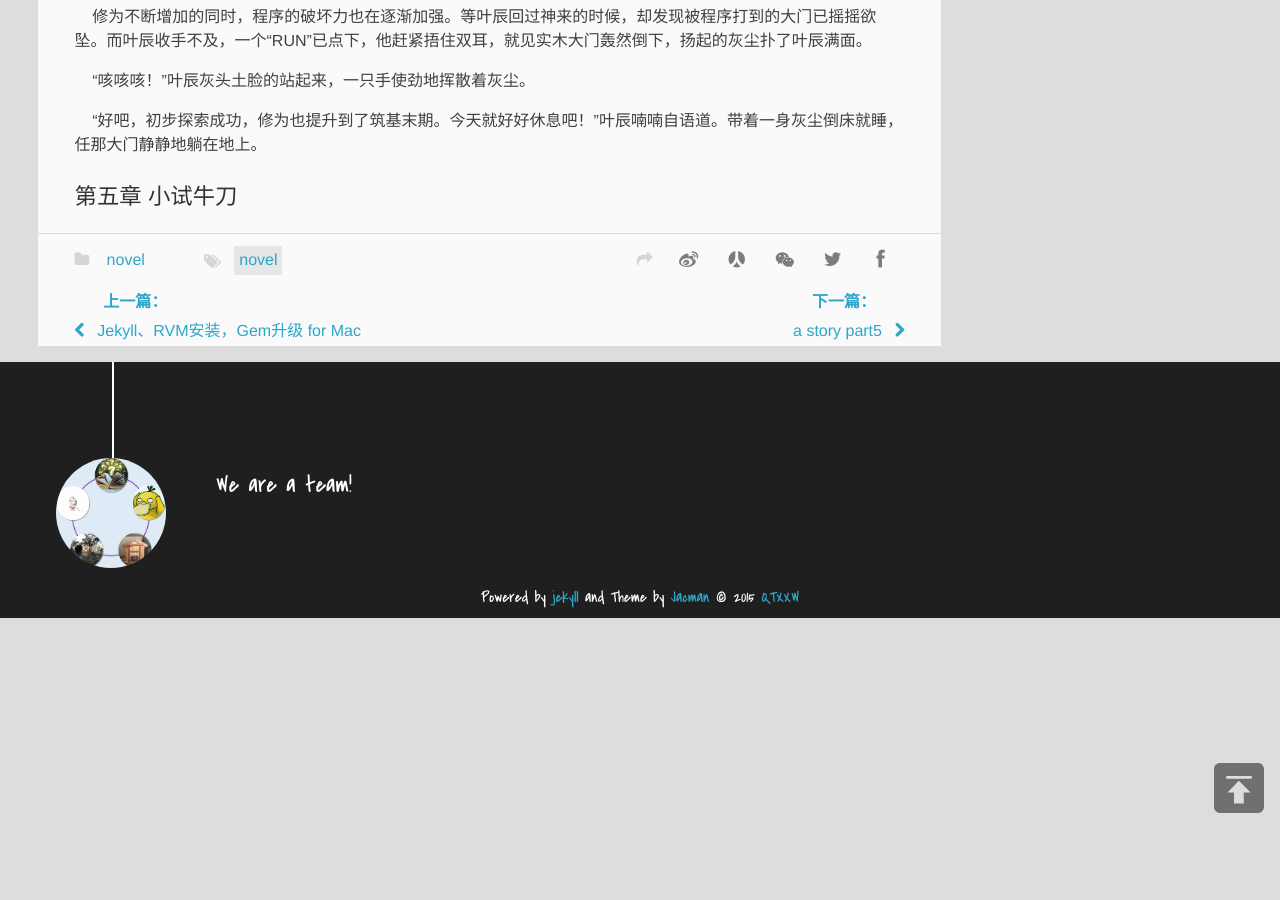
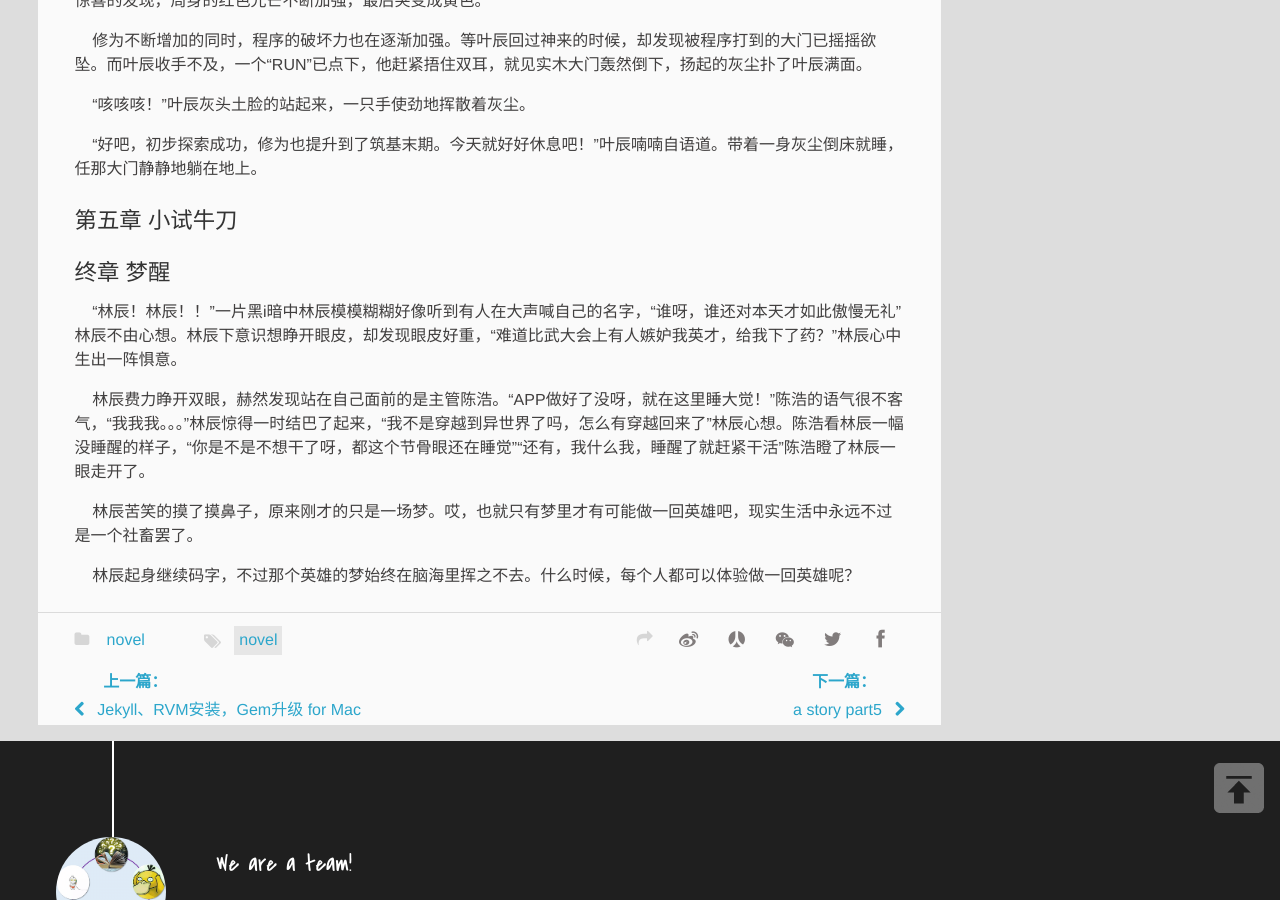
Before and after one commit to Simpleyyt/jekyll-jacman, a Jekyll site: the page built from _posts/2020-12-15-a-novel.md, in a window 1280 px wide and 900 px high, scrolled down 2308 px. Built offline with Jekyll 4.4.1, drawn with Linux system fonts in a browser that asks for light colours.

Commit message:
Update 2020-12-15-a-novel.md
将首章和终章放在同一个文件中

```diff
--- a/_posts/2020-12-15-a-novel.md
+++ b/_posts/2020-12-15-a-novel.md
@@ -85,3 +85,13 @@ int main(){
 &nbsp;&nbsp;&nbsp;&nbsp;“好吧，初步探索成功，修为也提升到了筑基末期。今天就好好休息吧！”叶辰喃喃自语道。带着一身灰尘倒床就睡，任那大门静静地躺在地上。
 
 ### 第五章 小试牛刀
+
+### 终章 梦醒
+
+&nbsp;&nbsp;&nbsp;&nbsp;“林辰！林辰！！”一片黑i暗中林辰模模糊糊好像听到有人在大声喊自己的名字，“谁呀，谁还对本天才如此傲慢无礼”林辰不由心想。林辰下意识想睁开眼皮，却发现眼皮好重，“难道比武大会上有人嫉妒我英才，给我下了药？”林辰心中生出一阵惧意。
+
+&nbsp;&nbsp;&nbsp;&nbsp;林辰费力睁开双眼，赫然发现站在自己面前的是主管陈浩。“APP做好了没呀，就在这里睡大觉！”陈浩的语气很不客气，“我我我。。。”林辰惊得一时结巴了起来，“我不是穿越到异世界了吗，怎么有穿越回来了”林辰心想。陈浩看林辰一幅没睡醒的样子，“你是不是不想干了呀，都这个节骨眼还在睡觉”“还有，我什么我，睡醒了就赶紧干活”陈浩瞪了林辰一眼走开了。
+
+&nbsp;&nbsp;&nbsp;&nbsp;林辰苦笑的摸了摸鼻子，原来刚才的只是一场梦。哎，也就只有梦里才有可能做一回英雄吧，现实生活中永远不过是一个社畜罢了。
+
+&nbsp;&nbsp;&nbsp;&nbsp;林辰起身继续码字，不过那个英雄的梦始终在脑海里挥之不去。什么时候，每个人都可以体验做一回英雄呢？
```
